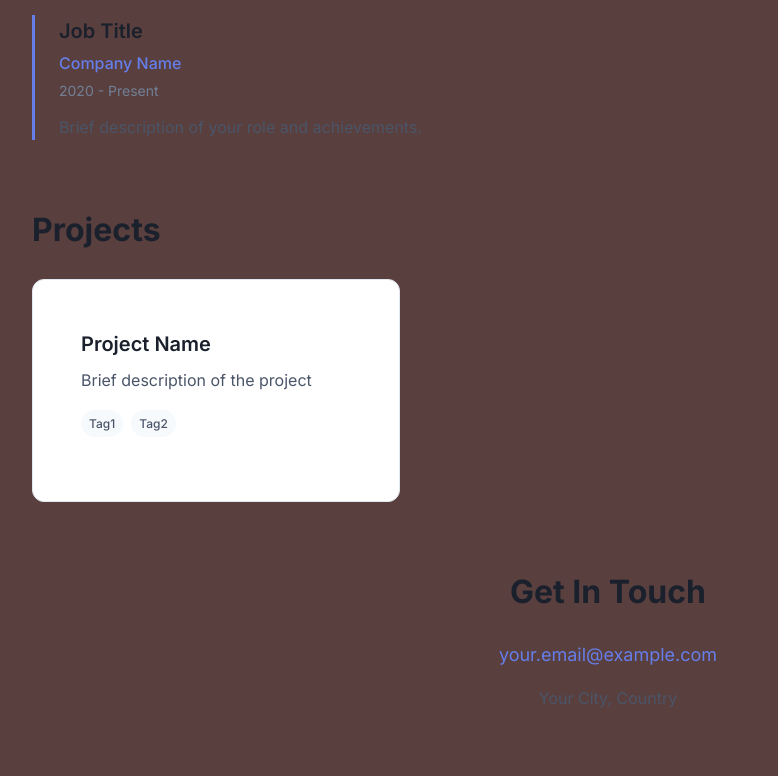
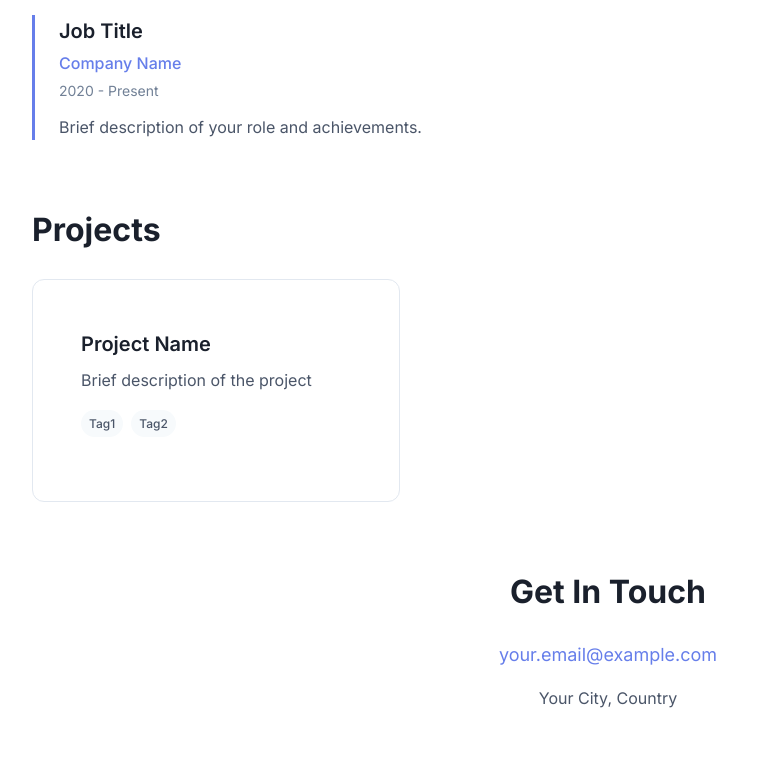
Before and after one commit to deepak-t-p/deepak-t-p.github.io, a plain HTML site: page index.html in a window 1280 px wide. Shown: the part 727-1503 px from the top of the page, without its empty margins (32-810 px from the left). Drawn offline with Linux system fonts and the light colour scheme.

Commit message:
Deploy profile page

```diff
--- a/index.html
+++ b/index.html
@@ -138,7 +138,7 @@ a:hover {
 
     </style>
 </head>
-<body style="background: #5a3f3f;">
+<body style="background: #ffffff;">
     <div class="container">
 
                     <div class="profile-header" style="text-align: center; padding: 3rem 0;">
```
